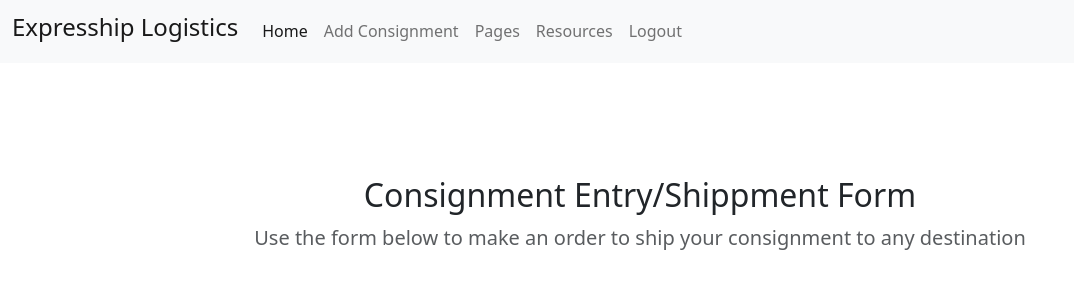
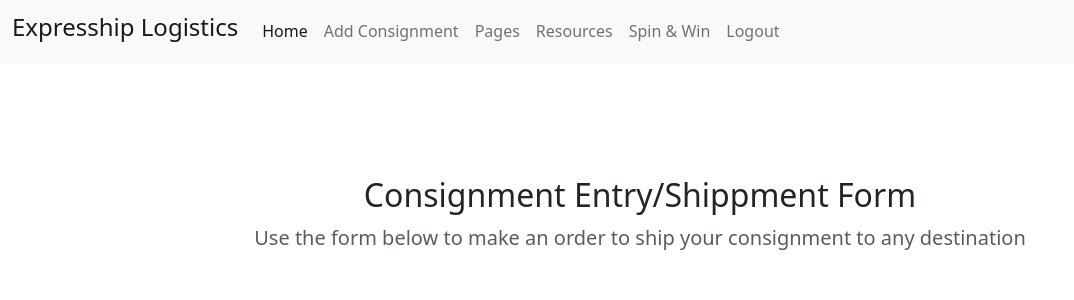
Before and after one commit to MrPie2/expresshiping, a PHP site: page /Manager/Add_Product.php in a window 1280 px wide. Shown: the top 300 px of the page, without its empty margins (0-1074 px from the left). Run offline with PHP 8.4, Linux system fonts and the light colour scheme; a stand-in replaces the project's code that opens the database connection; some libraries are stand-ins or nearby versions.

Commit message:
Add Spin & Win to admin navigation

```diff
--- a/Manager/Header.php
+++ b/Manager/Header.php
@@ -22,6 +22,9 @@
         <li class="nav-item">
           <a class="nav-link" href="Resources.php">Resources</a>
         </li>
+        <li class="nav-item">
+          <a class="nav-link" href="spin-win.php">Spin &amp; Win</a>
+        </li>
        <li class="nav-item">
           <a class="nav-link" href="Logout.php">Logout</a>
         </li>
```
